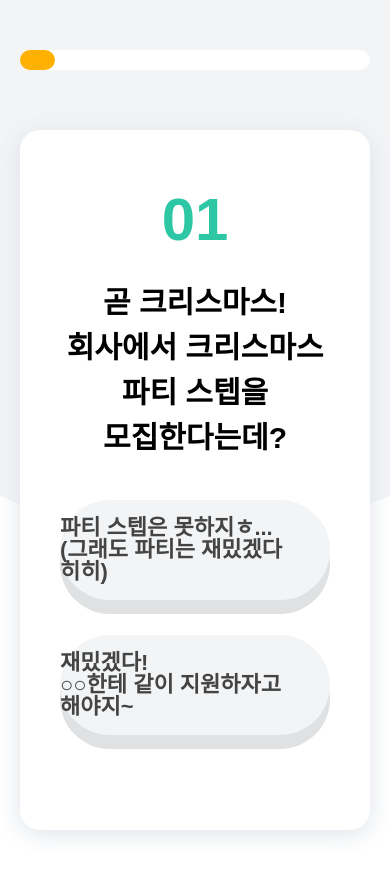
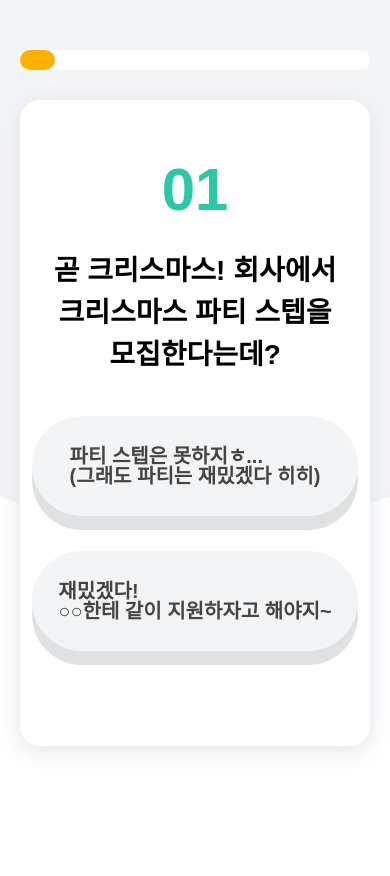
Before and after one commit to y55mun/mbti-job-hiding, a plain HTML site: page questions.html in a window 390 px wide. After the commit the page ends 844 px from the top, so only its background shows below. Drawn offline with nearby package versions, Linux system fonts and the light colour scheme; a web font is replaced by a local one.

Commit message:
미디어쿼리 저장- 질문 페이지

```diff
--- a/css/questions.css
+++ b/css/questions.css
@@ -49,3 +49,18 @@ body {
   border-radius: 120px;
   font-size: 22px;
 }
+@media (max-width: 640px) {
+  .progress {
+    margin-bottom: 30px;
+  }
+  .question-box {
+    padding-left: 12px;
+    padding-right: 12px;
+  }
+  .question-box .question {
+    font-size: 28px;
+  }
+  .question-box .choice {
+    font-size: 20px;
+  }
+}
```
